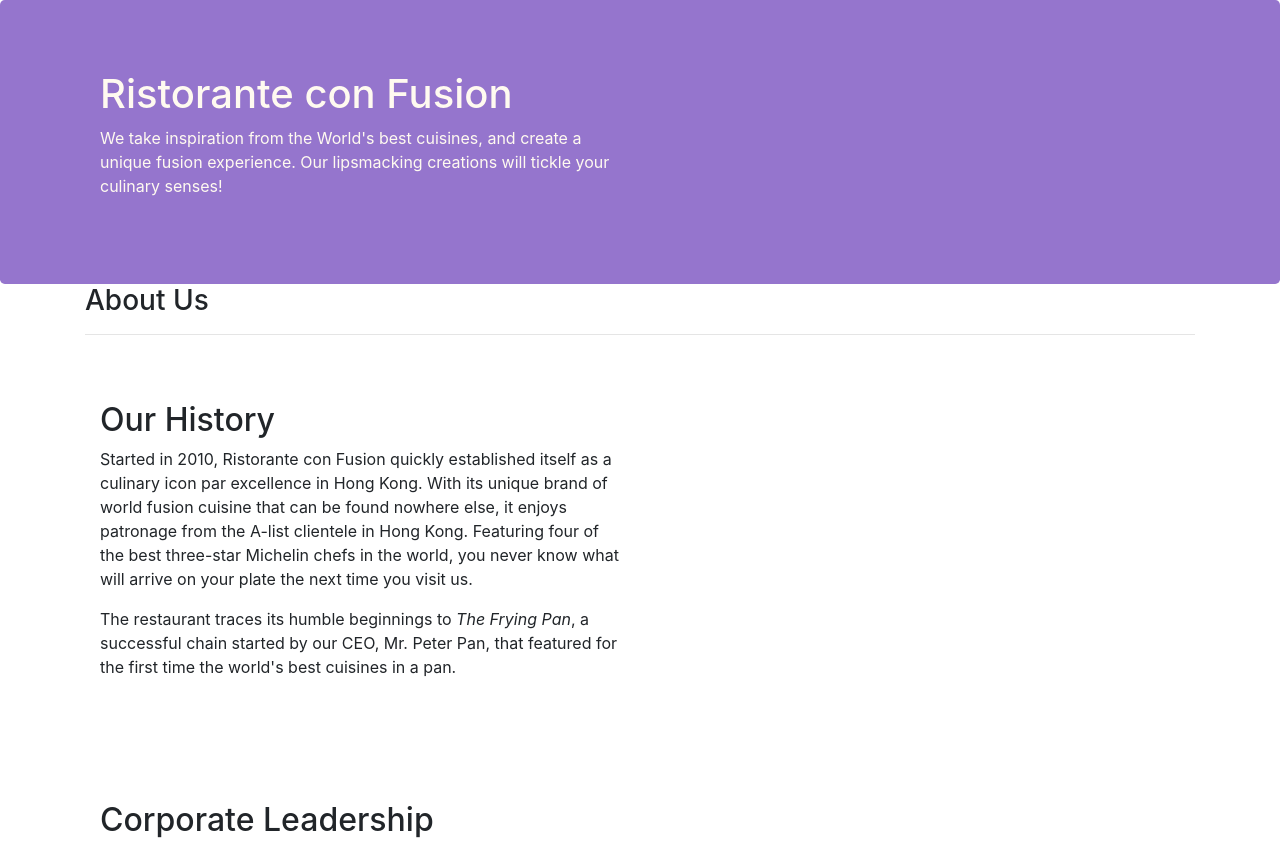
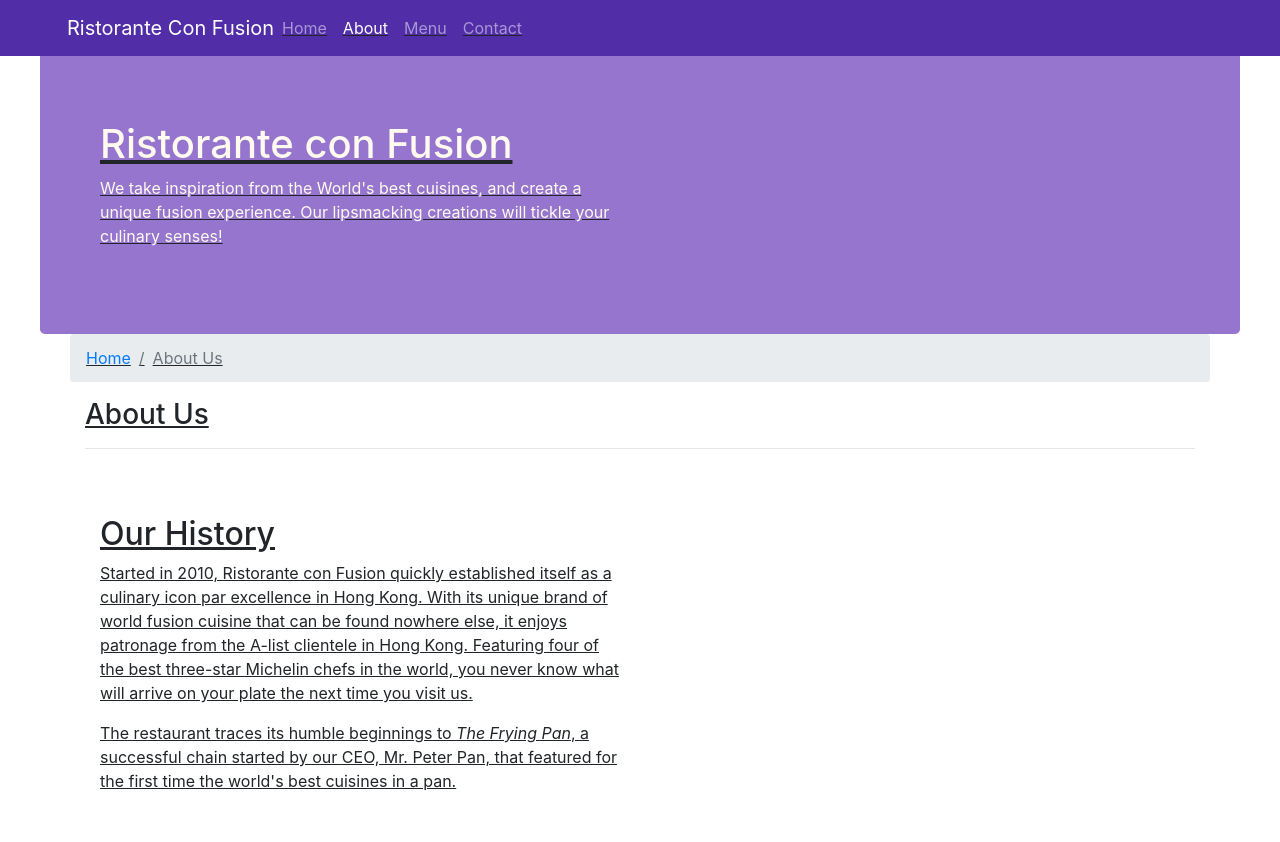
Before and after one commit to aakashHirnotia/Bootstrap_Cousera, a website: page aboutus.html in a window 1280 px wide. Shown: the top 842 px of the page. Drawn offline with nearby package versions, Linux system fonts and the light colour scheme.

Commit message:
Navigtion Bar & Breadcrumb

```diff
--- a/aboutus.html
+++ b/aboutus.html
@@ -16,6 +16,22 @@
 
 <body>
 
+    <nav class="navbar navbar-dark navbar-expand-sm fixed-top">
+        <div class="container">
+            <button class="navbar-toggler" type="button" data-toggle="collapse" data-target="#Navbar">
+                <span class="navbar-toggler-icon"></span>
+            </button>
+            <a class="navbar-brand mr-auto" href="./index.html">Ristorante Con Fusion</a>
+            <div class="collapse navbar-collapse" id="Navbar">
+                <u class="navbar-nav mr-auto">
+                    <li class="nav-item"><a class="nav-link" href="./index.html">Home</a></li>
+                    <li class="nav-item active"><a class="nav-link" href="#">About</a></li>
+                    <li class="nav-item"><a class="nav-link" href="#">Menu</a></li>
+                    <li class="nav-item"><a class="nav-link" href="#">Contact</a></li>
+                </ul>
+            </div>
+        </div>
+    </nav>
     <header class="jumbotron">
         <div class="container">
             <div class="row row-header">
@@ -31,6 +47,10 @@
 
     <div class="container">
         <div class="row">
+            <ol class="col-12 breadcrumb">
+                <li class="breadcrumb-item"><a href="./index.html">Home</a></li>
+                <li class="breadcrumb-item active">About Us</li>
+            </ol>
             <div class="col-12">
                <h3>About Us</h3>
                <hr>
@@ -70,7 +90,7 @@
                 <div class="col-4 offset-1 col-sm-2">
                     <h5>Links</h5>
                     <ul class="list-unstyled">
-                        <li><a href="#">Home</a></li>
+                        <li><a href="./index.html">Home</a></li>
                         <li><a href="#">About</a></li>
                         <li><a href="#">Menu</a></li>
                         <li><a href="#">Contact</a></li>
--- a/css/styles.css
+++ b/css/styles.css
@@ -28,3 +28,12 @@
     margin: 0px;
     color: #0f0f0f;
 }
+
+body{
+    padding: 50px 0px 0px 0px;
+    z-index: 0;
+}
+
+.navbar-dark{
+    background-color: #512Da8;
+}
```
Also changed, not shown: index.html (+17 -2 lines).
